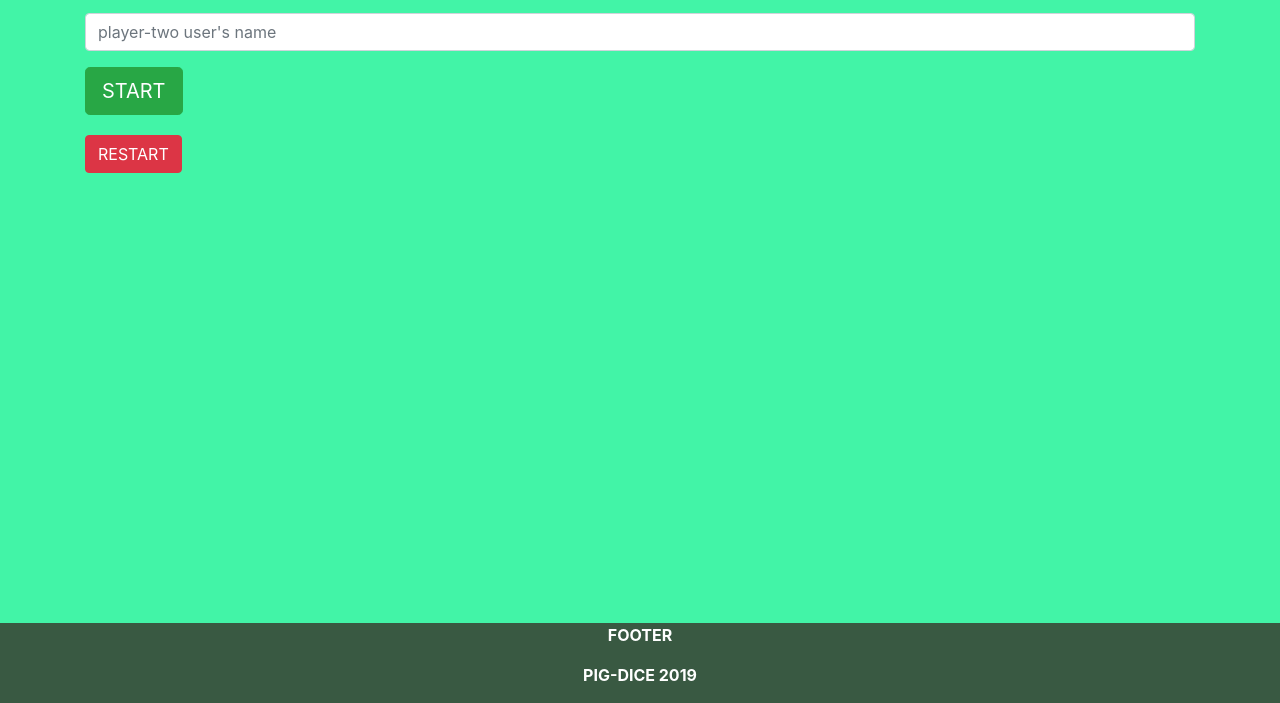
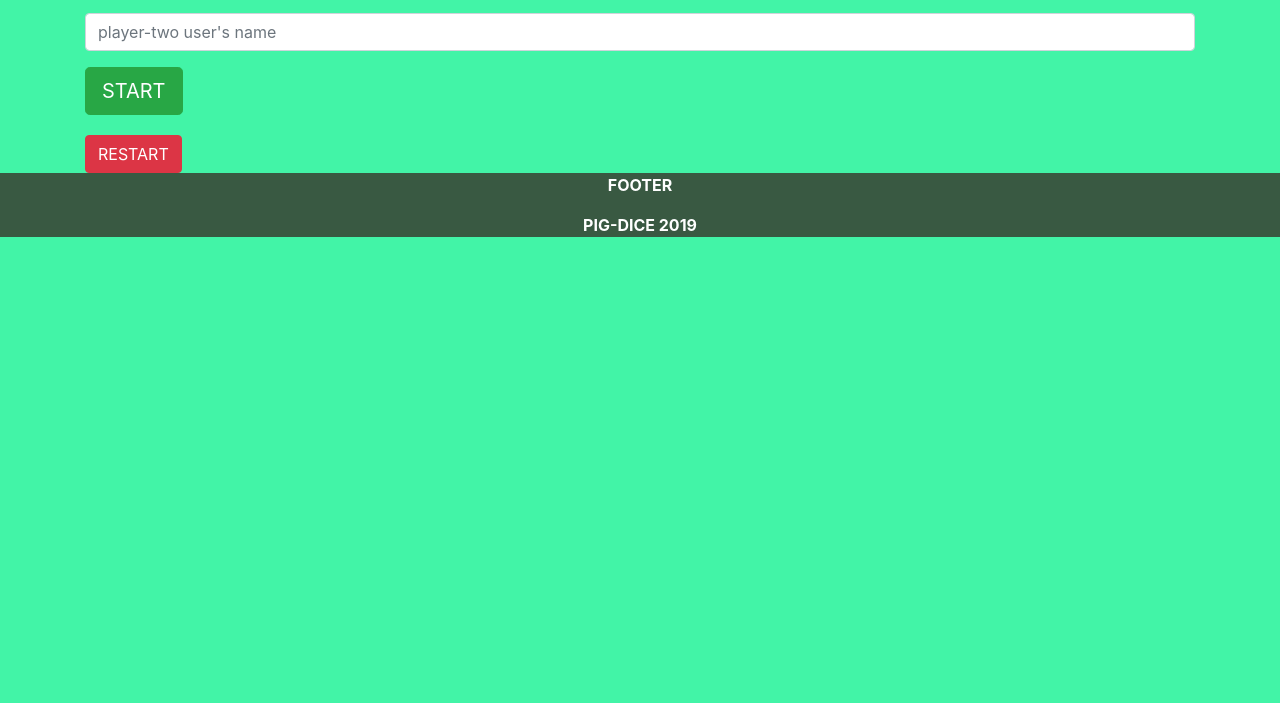
Before and after one commit to rodgersxy/PIG-DICE-GAME, a plain HTML site: page index.html in a window 1280 px wide. Shown: the part 97-800 px from the top of the page. Drawn offline with nearby package versions, Linux system fonts and the light colour scheme.

Commit message:
deletion of images

```diff
--- a/css/styles.css
+++ b/css/styles.css
@@ -11,7 +11,7 @@ h1 {
   margin-top: 20px;
 }
 .footer {
-  position: fixed;
+  position: auto;
   background-color: #395942;
   text-align: center;
   width: 100%;
@@ -21,5 +21,3 @@ h1 {
   margin-top: auto;
 
 }
-@media screen and (min-width: 480px) {
-}
--- a/index.html
+++ b/index.html
@@ -11,7 +11,8 @@
   </head>
 <body>
   <div class="container">
-  <div id="background"></div>
+
+
   <form id="form">
     <div class="form-group">
       <input type="text" class="form-control" placeholder="player-one user's name" class="input" id="playerOne" required>
```
